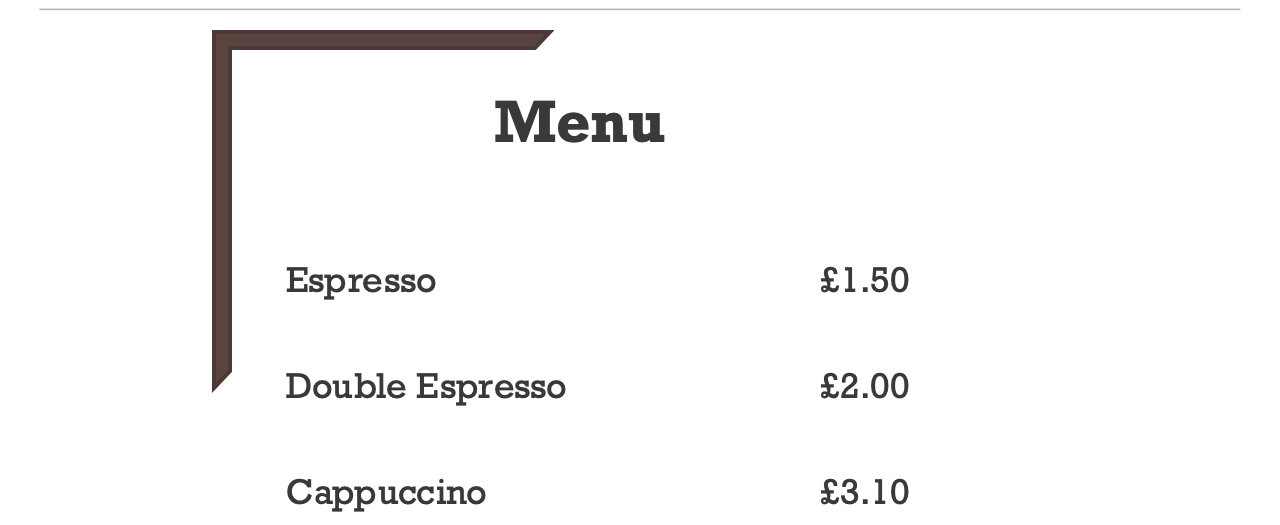
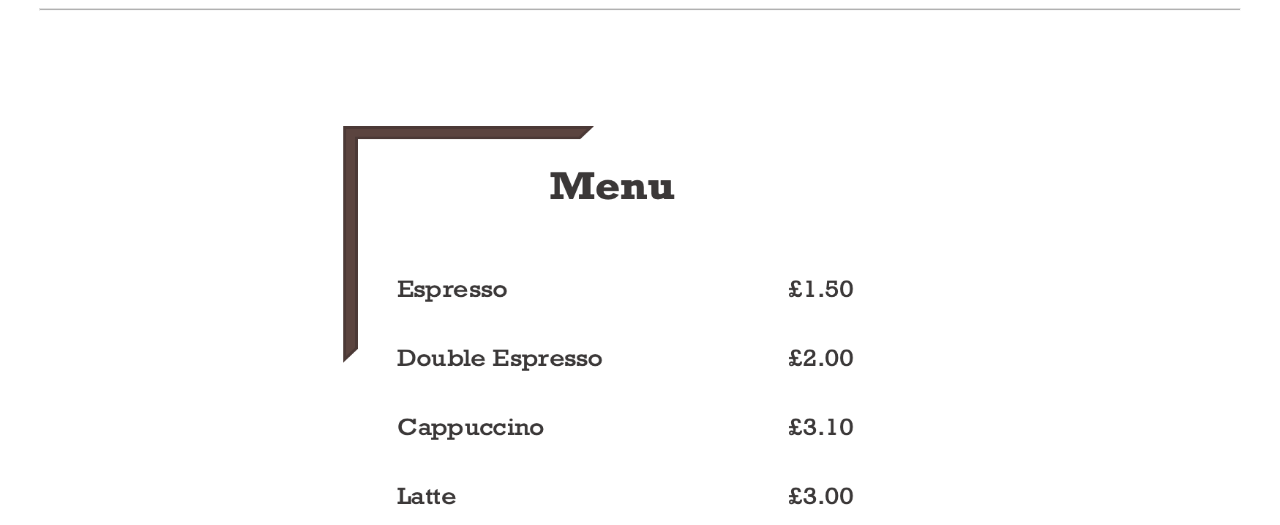
Before and after one commit to Emsdem09/atomic_duo_project, a plain HTML site: page menu.html in a window 1280 px wide. Shown: the part 240-765 px from the top of the page. Drawn offline with nearby package versions, Linux system fonts and the light colour scheme.

Commit message:
Menu size

```diff
--- a/Style/style.css
+++ b/Style/style.css
@@ -162,10 +162,6 @@ hr {
   color: #000000;
 }
 
-.menu2 {
-  width: 80%;
-}
-
 .carousel-caption h5 {
   color:
 }
@@ -173,3 +169,7 @@ hr {
 .carousel-caption p {
   color:
 }
+.menu2 {
+  margin-top: 100px;
+  margin-left: 50px;
+}
--- a/menu.html
+++ b/menu.html
@@ -32,7 +32,7 @@
   <div class='page-content-menu'>
     <div>
       <div class='content' id="coffee">
-      <img class='menu2' src="images/menu.jpg">
+      <img class='menu2' src="images/menu.jpg" width="600" height="650">
       </div>
   </div>
  </div>
```
